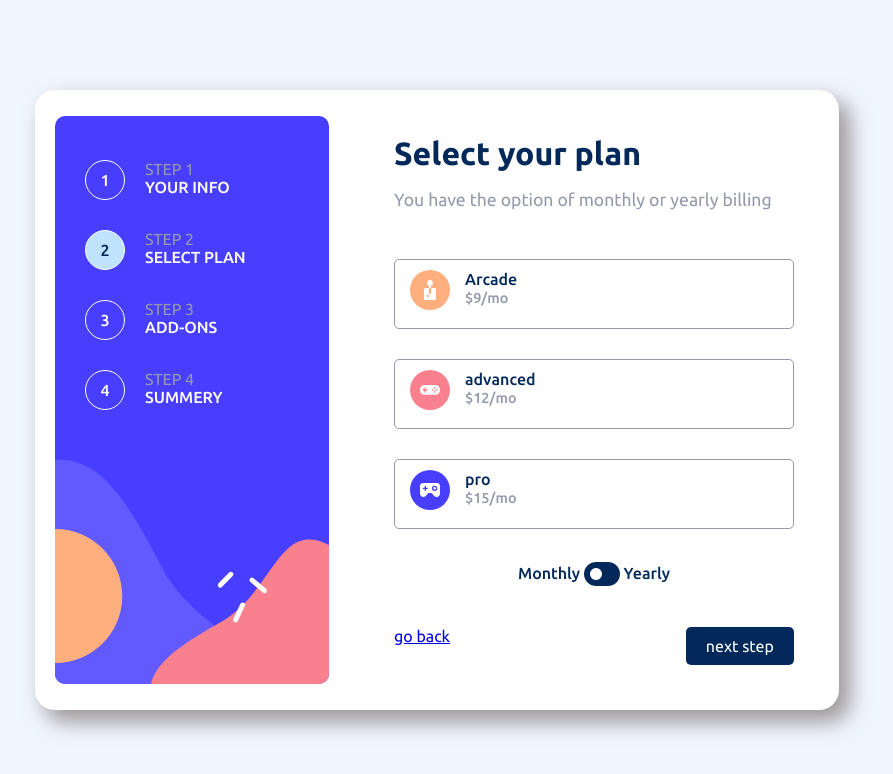
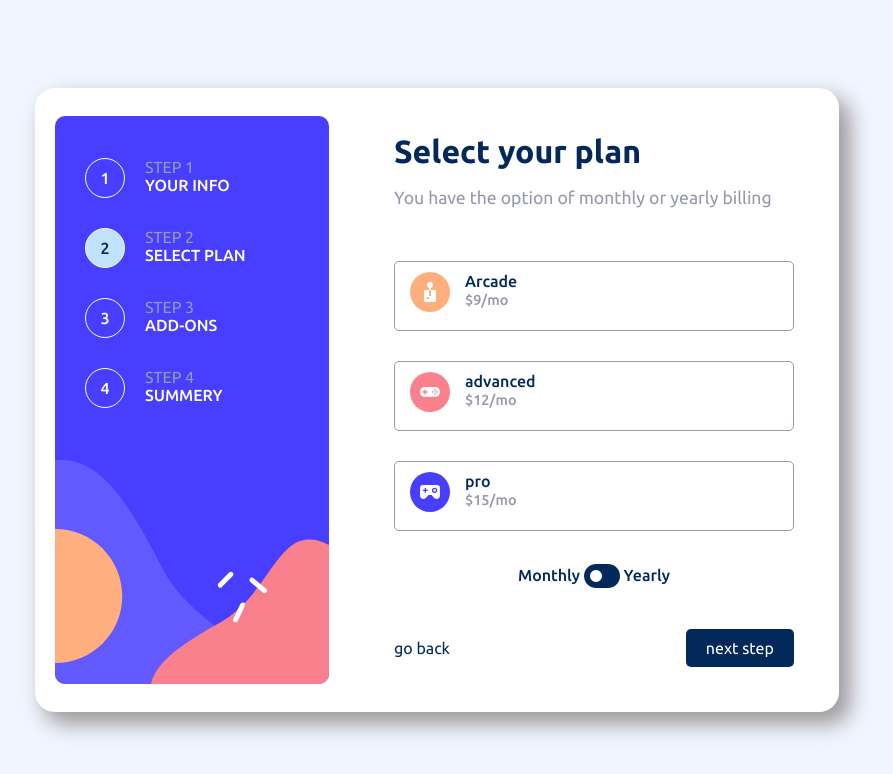
Before and after one commit to gio797/multi-step-form, a React (Vite) app: page /page2 in a window 1280 px wide. Shown: the top 774 px of the page, without its empty margins (203-1096 px from the left). Built offline with nearby package versions, Linux system fonts and the light colour scheme.

Commit message:
add input fiels error messages work correctly

```diff
--- a/src/index.css
+++ b/src/index.css
@@ -32,6 +32,8 @@ body {
 
 .error-msg {
   color: var(--Strawberry-red);
+  height: 5px;
+  text-align: right;
 }
 
 .title {
@@ -163,6 +165,7 @@ input[type="radio"]:checked + label {
 .links-wrapper {
   display: flex;
   justify-content: space-between;
+  align-items: center;
   position: relative;
   top: 180px;
 }
@@ -195,6 +198,11 @@ input[type="radio"]:checked + label {
   color: var(--White);
   padding: 10px 20px;
   border-radius: 5px;
+}
+
+.go-back-btn {
+  text-decoration: none;
+  color: var(--Marine-blue);
 }
 
 .checkbox-wrapper {
--- a/src/pages/Page1.jsx
+++ b/src/pages/Page1.jsx
@@ -9,6 +9,7 @@ function Page1({ formData, handleChange }) {
   const [phNumberErrorMsg, setPhNumberErrorMsg] = useState("");
 
   const isInitialRender = useRef(true);
+  const [firstTry, setFirstTry] = useState(true);
 
   // console.log(isInitialRender.current);
 
@@ -21,6 +22,7 @@ function Page1({ formData, handleChange }) {
     formData.phoneNumber.length === 0;
 
   function checkInputs() {
+    if (!firstTry) {
       if (formData.name.length === 0) {
         setNameErrorMsg("Please fill in the input field.");
       } else setNameErrorMsg("");
@@ -35,20 +37,21 @@ function Page1({ formData, handleChange }) {
         setPhNumberErrorMsg("Please fill in the input field.");
       } else setPhNumberErrorMsg("");
     }
+  }
 
   useEffect(() => {
     if (isInitialRender.current) {
       isInitialRender.current = false;
-      return;
     } else {
       checkInputs();
       console.log(formData.name, nameErrorMsg);
     }
-  }, [formData.name, formData.eMail, formData.phoneNumber]);
+  }, [formData.name, formData.eMail, formData.phoneNumber, firstTry]);
 
   function onNextPage(event) {
     if (isLinkDisabled) {
       event.preventDefault();
+      setFirstTry(false);
       checkInputs();
     }
   }
@@ -118,7 +121,7 @@ function Page1({ formData, handleChange }) {
         <input
           placeholder="e.g. +1 234 567 890"
           className="input"
-          type="tel"
+          type="number"
           name="phoneNumber"
           id="ph-number"
           onChange={handleChange}
--- a/src/pages/Page2.jsx
+++ b/src/pages/Page2.jsx
@@ -14,7 +14,7 @@ function Page2({ formData, handleChange, planType, handlePlanType }) {
   function onNextPage(event) {
     if (isLinkDisabled) {
       event.preventDefault();
-      setErrorMsg("Please choose option");
+      setErrorMsg("A step is submitted, but no selection has been made");
     }
   }
 
@@ -164,7 +164,9 @@ function Page2({ formData, handleChange, planType, handlePlanType }) {
           <span> Yearly</span>
         </button>
         <div className="links-wrapper">
-          <Link to="/">go back</Link>
+          <Link to="/" className="go-back-btn">
+            go back
+          </Link>
           <Link to="/page3" className="next-page-btn" onClick={onNextPage}>
             next step
           </Link>
--- a/src/pages/Page3.jsx
+++ b/src/pages/Page3.jsx
@@ -145,7 +145,9 @@ function Page3({ formData, handleChange, planType }) {
           </>
         )}
         <div className="links-wrapper">
-          <Link to="/page2">go back</Link>
+          <Link to="/page2" className="go-back-btn">
+            go back
+          </Link>
           <Link to="/page4" className="next-page-btn">
             next step
           </Link>
--- a/src/pages/Page4.jsx
+++ b/src/pages/Page4.jsx
@@ -193,7 +193,9 @@ function Page4({ planType, formData }) {
           )}
         </div>
         <div className="links-wrapper">
-          <Link to="/page3">go back</Link>
+          <Link to="/page3" className="go-back-btn">
+            go back
+          </Link>
           <button className="submit-btn">Confirm</button>
         </div>
       </form>
```
Lines whose indentation alone changed are shown as unchanged.
